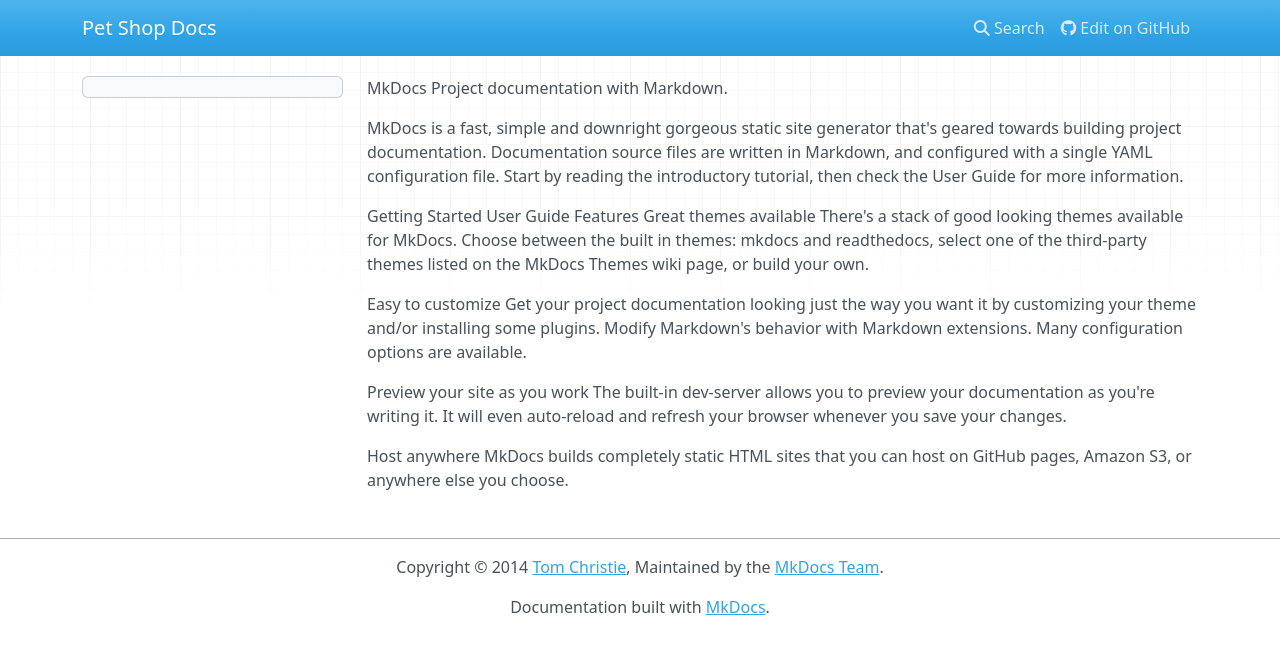
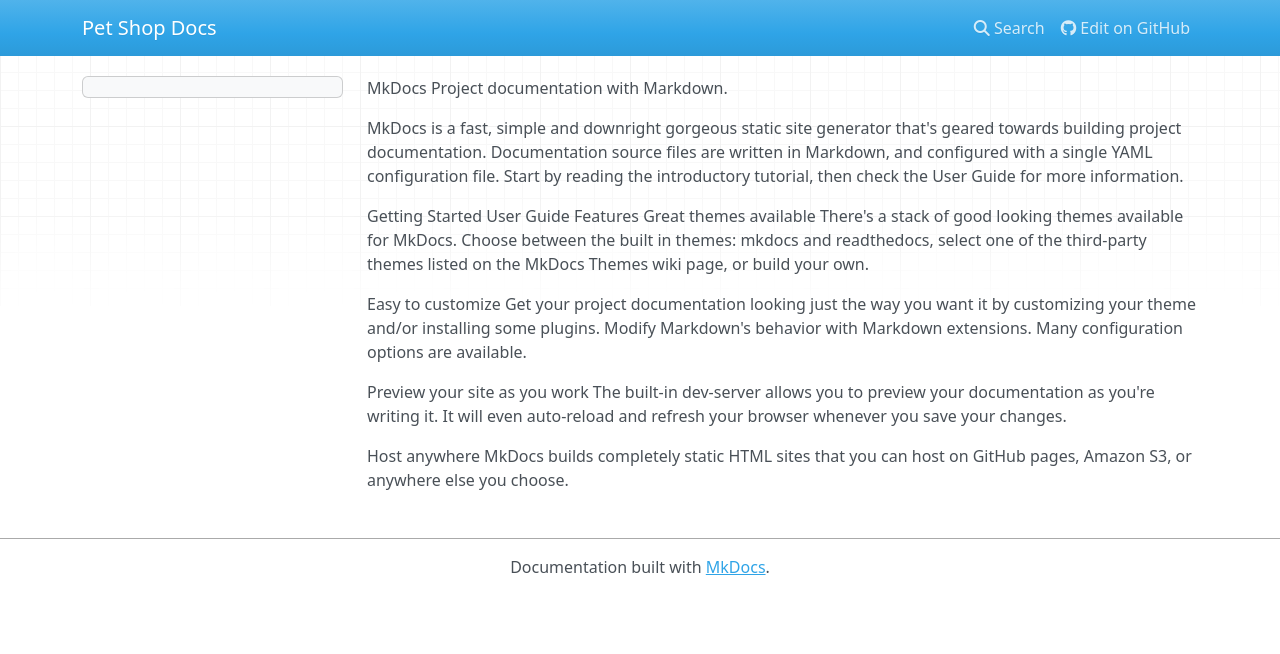
Before and after one commit to seeit99/eShopOnDotNet1, an MkDocs documentation site: the page built from docs/index.md, in a window 1280 px wide. Shown: the top 654 px of the page. Built offline with MkDocs 1.6.1, drawn with Linux system fonts in a browser that asks for light colours; nearby versions of some CDN libraries.

Commit message:
Update mkdocs.yml

```diff
--- a/mkdocs.yml
+++ b/mkdocs.yml
@@ -8,5 +8,3 @@
 
 nav:
     - Home: index.md
-
-copyright: Copyright &copy; 2014 <a href="https://twitter.com/_tomchristie">Tom Christie</a>, Maintained by the <a href="/about/release-notes/#maintenance-team">MkDocs Team</a>.
```
